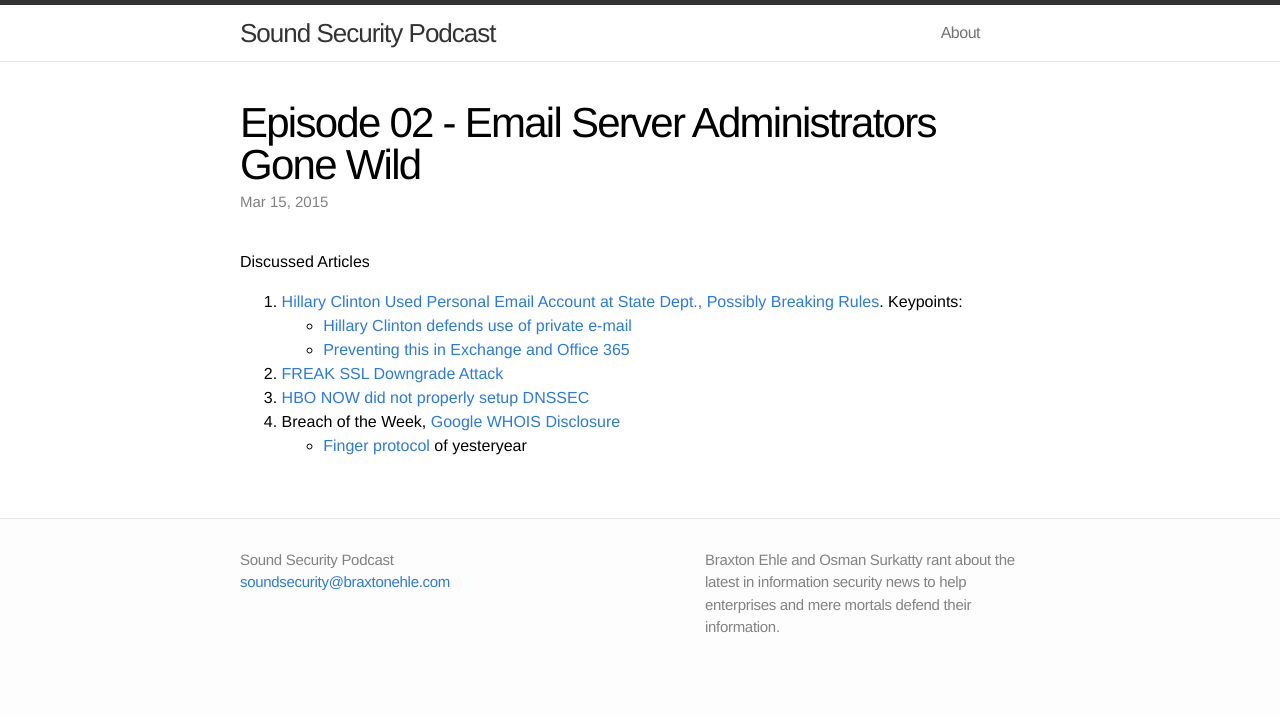
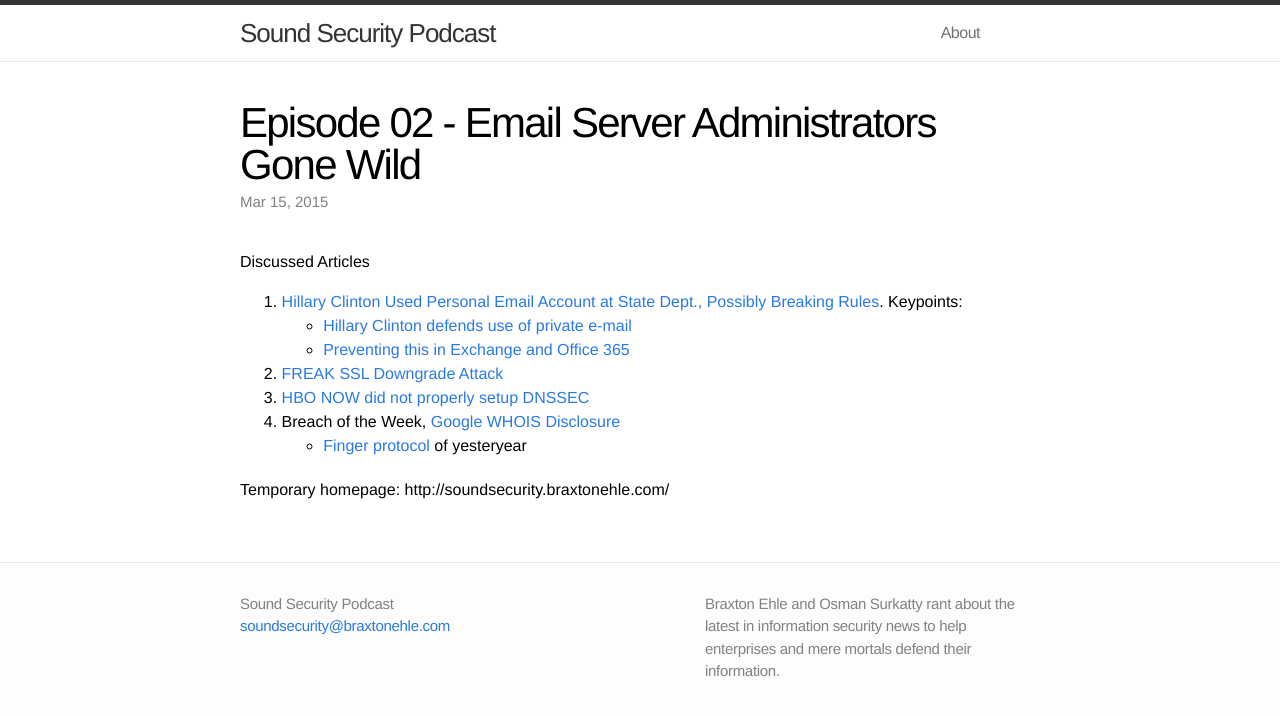
Before and after one commit to braxtone/soundsecurity, a Jekyll site: the page built from _posts/2015-03-15-email_server_administrators_gone_wild.markdown, in a window 1280 px wide. Shown: the top 716 px of the page. Built offline with Jekyll 4.4.1, drawn with Linux system fonts in a browser that asks for light colours.

Commit message:
Added website information.

```diff
--- a/_posts/2015-03-15-email_server_administrators_gone_wild.markdown
+++ b/_posts/2015-03-15-email_server_administrators_gone_wild.markdown
@@ -18,3 +18,5 @@
 
 4. Breach of the Week, [Google WHOIS Disclosure](http://blogs.cisco.com/security/talos/whoisdisclosure)
  * [Finger protocol](https://en.wikipedia.org/wiki/Finger_protocol) of yesteryear
+
+Temporary homepage: http://soundsecurity.braxtonehle.com/
```
